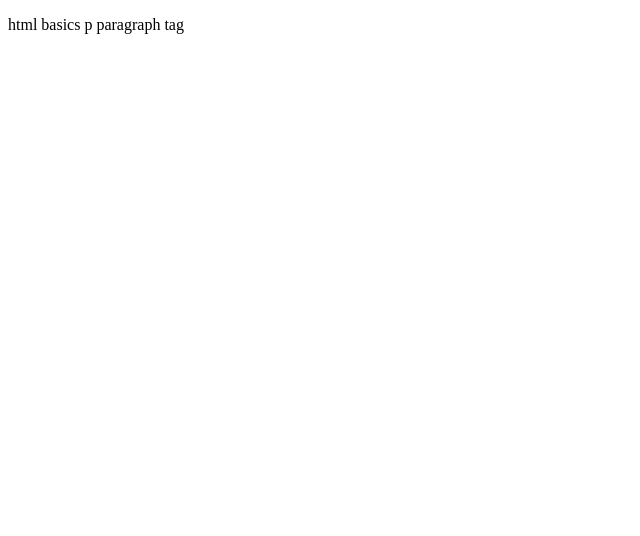
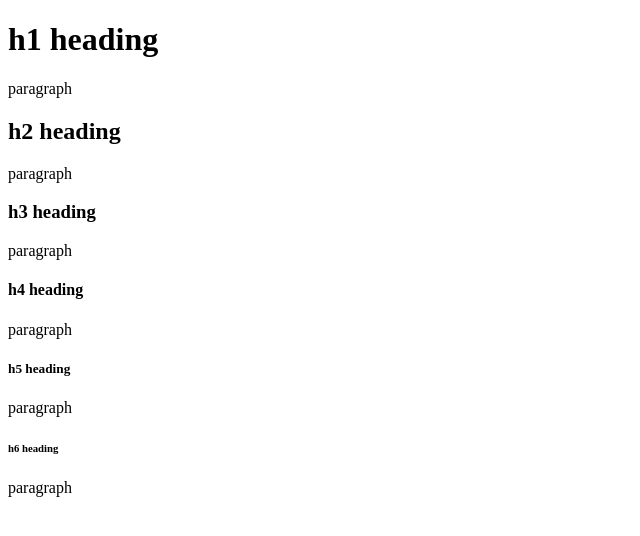
Before and after one commit to rayofnaveed/codecademy, a plain HTML site: page HTML & CSS/index.html in a window 1280 px wide. Shown: the whole page, without its empty margins (0-640 px from the left). Drawn offline with Linux system fonts and the light colour scheme.

Commit message:
html basics all heading tags h1,h2,h3,h4,h5,h6

```diff
--- a/HTML & CSS/index.html
+++ b/HTML & CSS/index.html
@@ -1,12 +1,25 @@
 <!DOCTYPE html>
-<html>
+<html lang="en">
 
 <head>
-    <title>HTML Basics</title>
+    <meta charset="UTF-8">
+    <title>Html Basics</title>
 </head>
 
 <body>
-    <p>html basics p paragraph tag</p>
+    <h1>h1 heading</h1>
+    <P>paragraph</P>
+    <h2>h2 heading</h2>
+    <p>paragraph</p>
+    <h3>h3 heading</h3>
+    <p>paragraph</p>
+    <h4>h4 heading</h4>
+    <p>paragraph</p>
+    <h5>h5 heading</h5>
+    <p>paragraph</p>
+    <h6>h6 heading</h6>
+    <p>paragraph</p>
+
 </body>
 
 </html>
```
